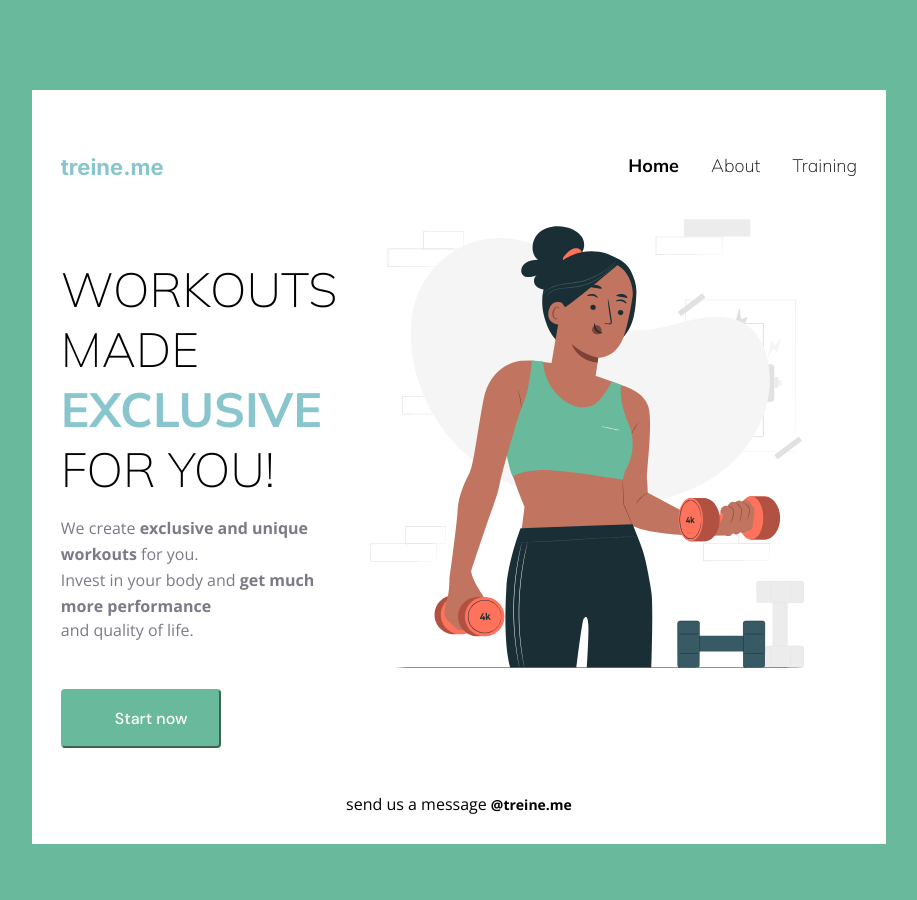
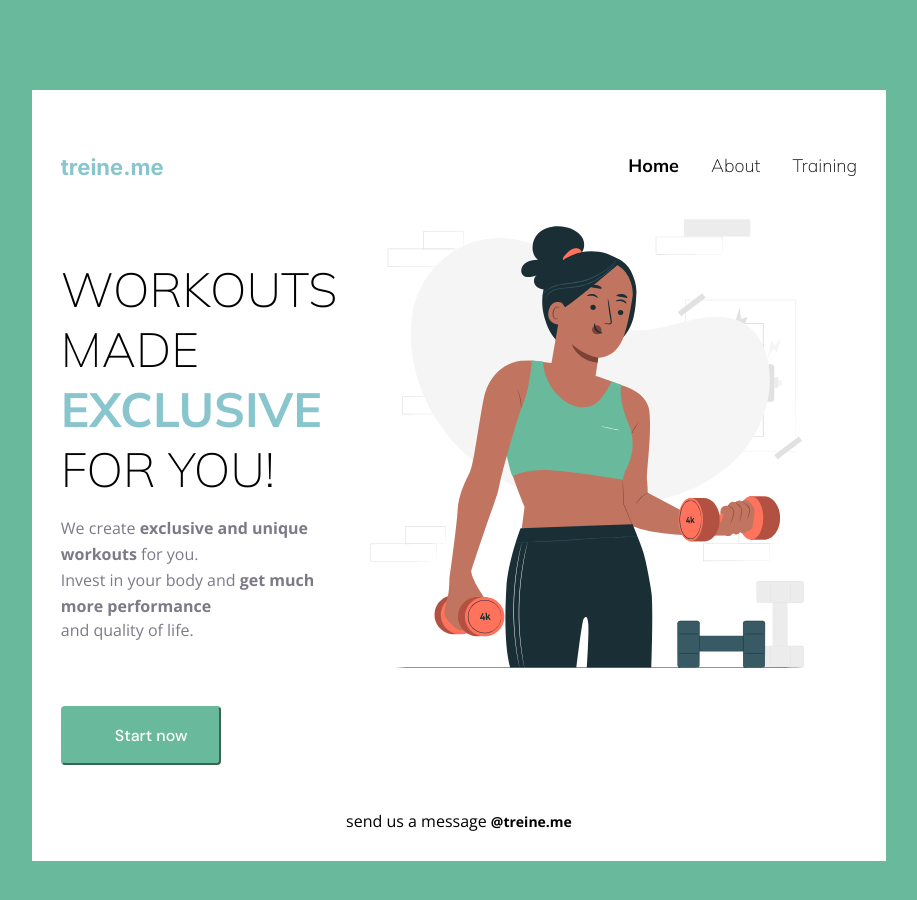
Before and after one commit to AntonBear/exHtmlNumber1, a plain HTML site: page index.html in a window 1280 px wide. Shown: the whole page, without its empty margins (181-1098 px from the left). Drawn offline with nearby package versions, Linux system fonts and the light colour scheme.

Commit message:
Correction 2

```diff
--- a/css/style.css
+++ b/css/style.css
@@ -165,7 +165,7 @@ body {
   background: #69b99d;
   border-radius: 4px;
   border-color: #69b99d;
-  margin-top: 48px;
+  margin-top: 65px;
   overflow: hidden;
 
   /* Style for Statr now*/
```
